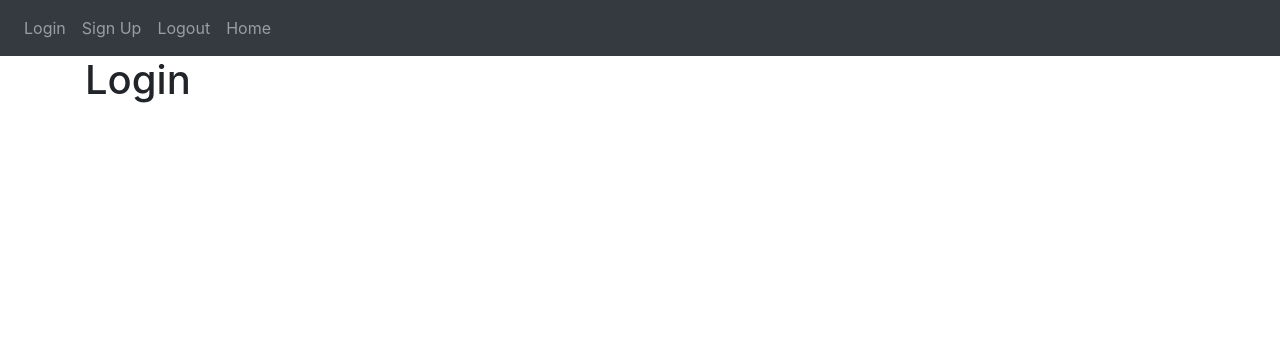
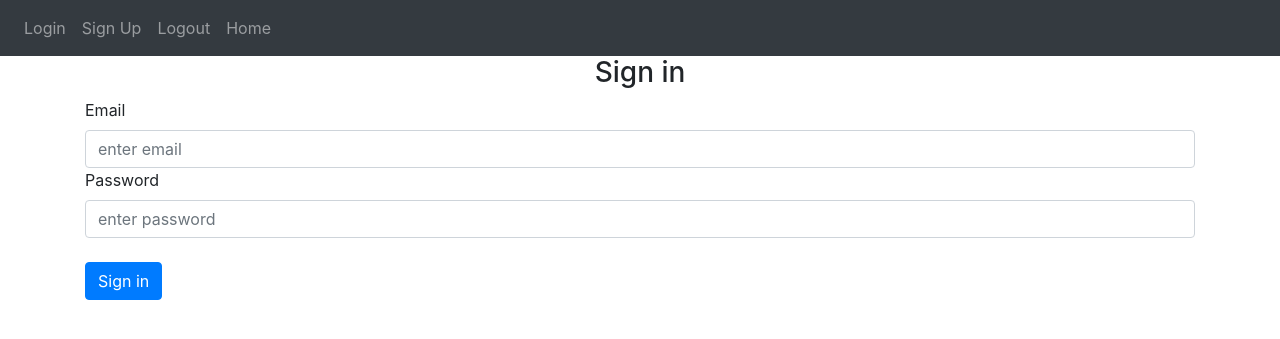
Before and after one commit to TshiSelle/WebTemplate, a Flask app: page /login in a window 1280 px wide. Shown: the top 339 px of the page. Run offline with Flask 2, Linux system fonts and the light colour scheme; some libraries are stand-ins or nearby versions.

Commit message:
setup a login page

```diff
--- a/website/templates/login.html
+++ b/website/templates/login.html
@@ -1,4 +1,30 @@
 {% extends "main.html" %} {% block title %} Login {% endblock %} {% block
 content %}
-<h1>Login</h1>
+<form method="POST">
+  <h3 align="center">Sign in</h3>
+
+  <div class = "form-group">
+    <label for = "email">Email</label>
+    <input
+      type="email"
+     class="form-control"
+      id="email"
+      name="email"
+      placeholder="enter email"
+    />
+          <div class = "form-group">
+            <label for = "password1">Password</label>
+            <input
+              type="password"
+              class="form-control"
+              id="password"
+              name="password"
+              placeholder="enter password"
+            />
+
+  <br />
+<button type = "submit" class = "btn btn-primary">Sign in</button>
+
+  </div>
+  </form>
 {% endblock %}
```
